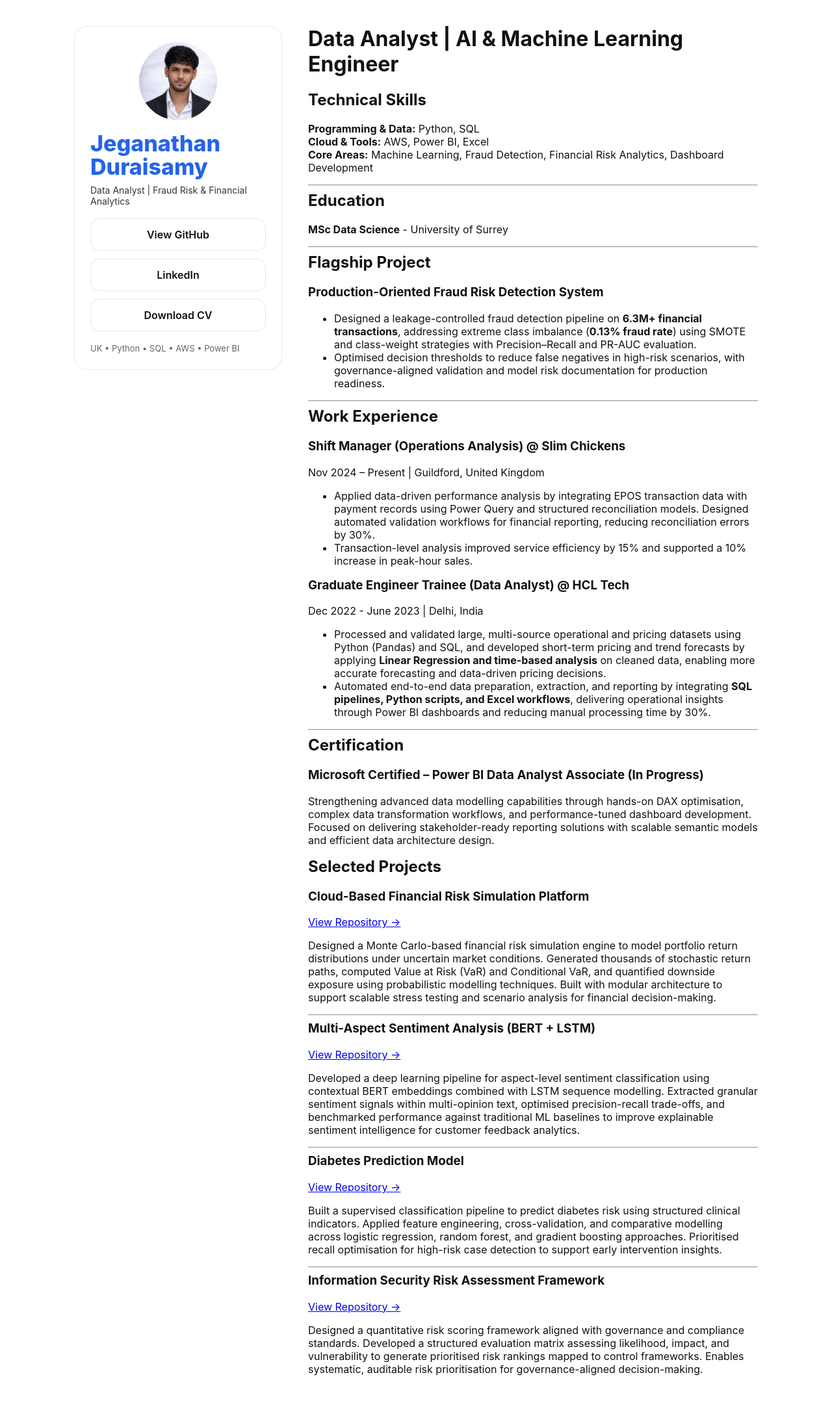
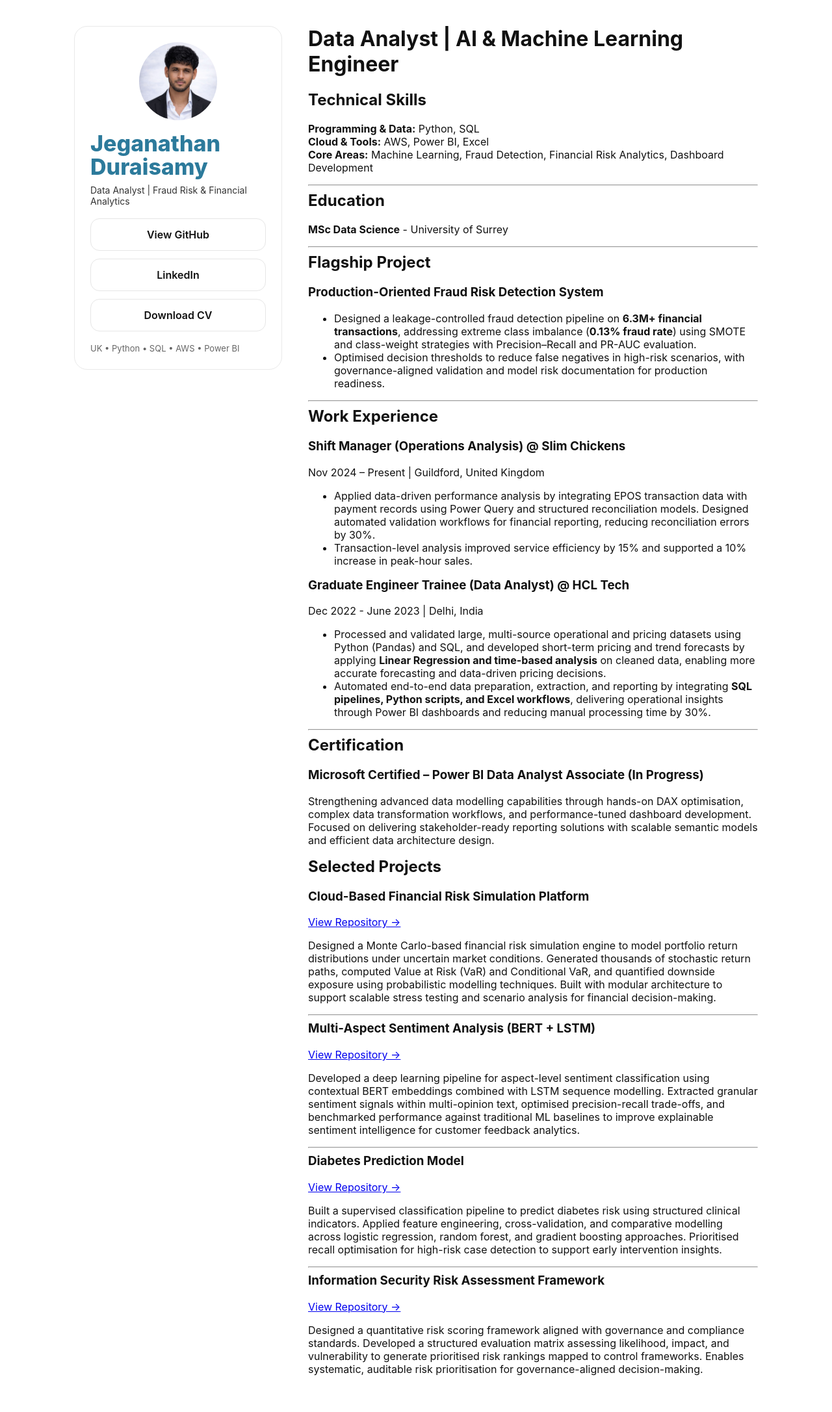
Before and after one commit to samplerittgithub/Data-Analyst-, a Jekyll site: the page built from index.md, in a window 1280 px wide. Shown: the whole page at 65% size. Built offline with Jekyll 4.4.1, drawn with Linux system fonts in a browser that asks for light colours; our own code applies the rules of GitHub Pages for plain Markdown files.

Commit message:
Update style.css

```diff
--- a/assets/css/style.css
+++ b/assets/css/style.css
@@ -45,7 +45,7 @@ body {
   font-size: 34px;
   line-height: 1.05;
   font-weight: 800;
-  color: #2563eb;
+  color: #2c7a9b;
 }
 
 .role {
```
